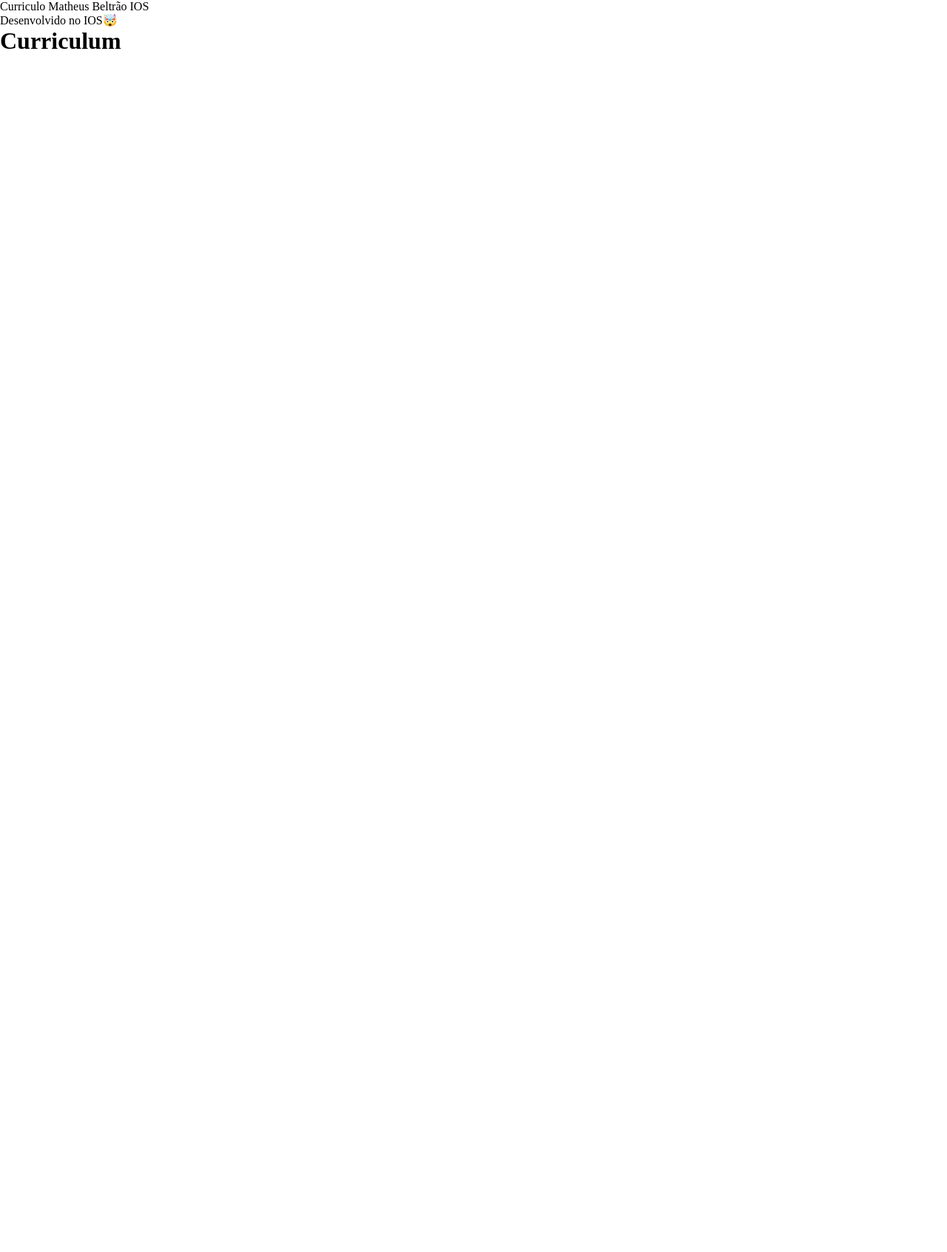
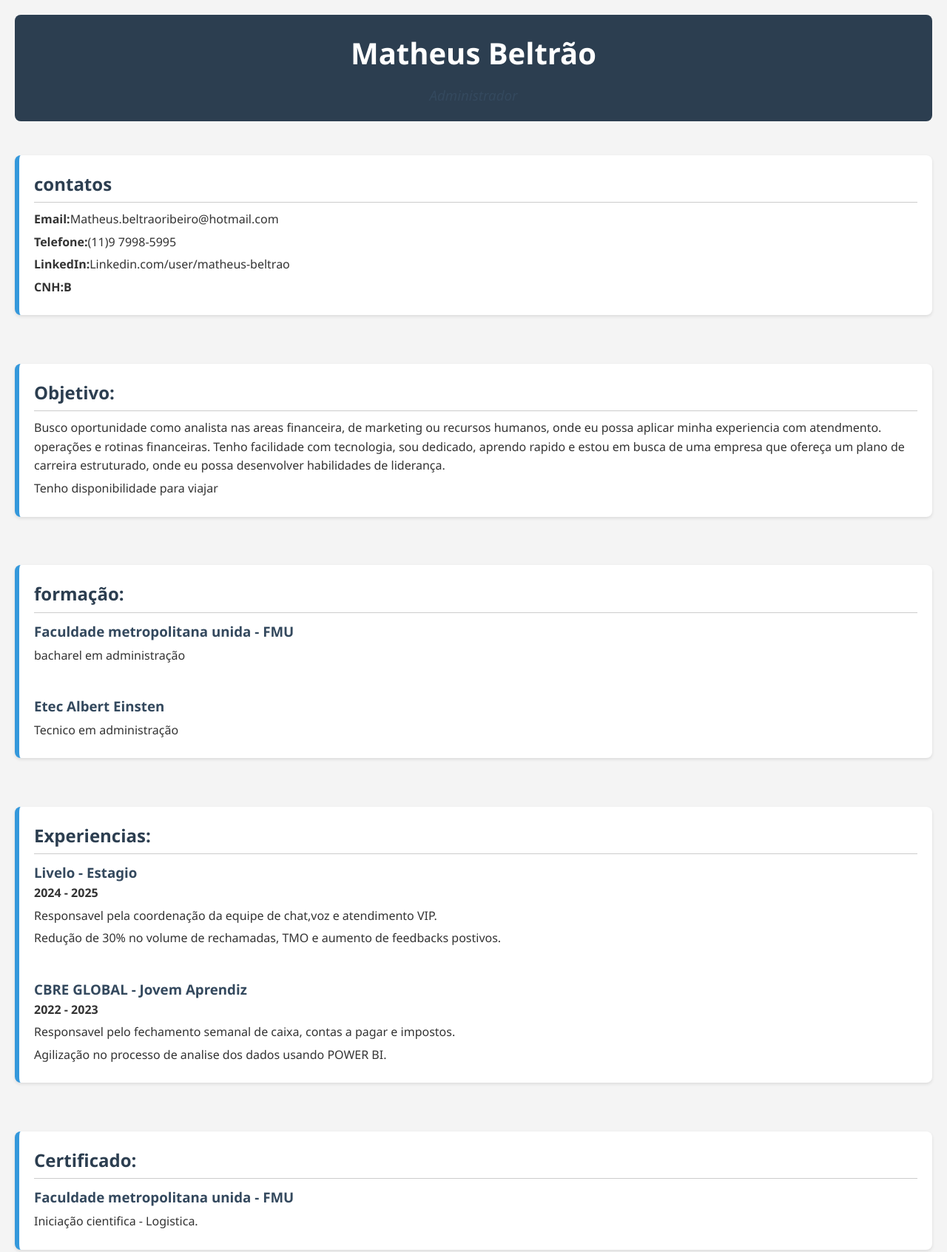
Before and after one commit to Matheus-Bel/Curriculo-web-ios, a plain HTML site: page index.html in a window 1280 px wide. Shown: the top 1693 px of the page at 74% size. Before the commit the page ends 800 px from the top, so only its background shows below. Drawn offline with Linux system fonts and the light colour scheme.

Commit message:
segundo commit

```diff
--- a/CSS/Style.css
+++ b/CSS/Style.css
@@ -1,6 +1,92 @@
 /* Para resetar o CSS forçado pelo navegador, podemos utilizar o seguinte codigo */
+* /* Reset básico */
 * {
-    margin: 0%;
-    padding: 0%;
+    margin: 0;
+    padding: 0;
+    box-sizing: border-box;
 }
+
+body {
+    font-family: 'Segoe UI', Tahoma, Geneva, Verdana, sans-serif;
+    background-color: #f4f4f4;
+    color: #333;
+    line-height: 1.6;
+    padding: 20px;
+}
+
+header {
+    background-color: #2c3e50;
+    color: white;
+    padding: 20px;
+    text-align: center;
+    border-radius: 8px;
+}
+
+header h1 {
+    font-size: 2.5em;
+    margin-bottom: 10px;
+}
+
+header h3 {
+    font-weight: normal;
+    font-style: italic;
+}
+
+section {
+    background-color: white;
+    margin: 20px 0;
+    padding: 20px;
+    border-left: 6px solid #3498db;
+    border-radius: 8px;
+    box-shadow: 0 2px 4px rgba(0,0,0,0.1);
+}
+
+h2 {
+    color: #2c3e50;
+    margin-bottom: 10px;
+    border-bottom: 1px solid #ccc;
+    padding-bottom: 5px;
+}
+
+h3 {
+    color: #34495e;
+    margin-top: 10px;
+}
+
+p, li {
+    margin: 5px 0;
+    font-size: 1em;
+}
+
+ul {
+    list-style-type: disc;
+    margin-left: 20px;
+}
+
+footer {
+    text-align: center;
+    padding: 20px;
+    font-weight: bold;
+    background-color: #2c3e50;
+    color: white;
+    border-radius: 8px;
+    margin-top: 40px;
+}
+
+ (max-width: 600px) {
+    body {
+        padding: 10px;
+    }
+
+    header h1 {
+        font-size: 1.8em;
+    }
+
+    section {
+        padding: 15px;
+    }
+}
+
+
+
 /* O SINAL * (Asterisco) representa a pagina HTML, e com isso podemos aplicar alterações na pagina inteira. assim zeramos o padding e a margin padrão */
--- a/index.html
+++ b/index.html
@@ -1,17 +1,106 @@
 <!DOCTYPE html>
 <html lang="pt-br">
+
 <head>
     <meta charset="UTF-8">
     <meta name="viewport" content="width=device-width, initial-scale=1.0">
     <link rel="stylesheet" href="CSS/Style.css">
     <title>Curriculo Desenvolvimento WEB</title>
 </head>
+
 <body>
-    <header>Curriculo Matheus Beltrão IOS</header>
-    <main></main>
-    <footer>Desenvolvido no IOS🤯</footer>
-    <h1>
-Curriculum
-    </h1>
+    <div class="Curriculo"></div>
+    <header>
+        <h1>Matheus Beltrão</h1>
+        <h3>Administrador</h3>
+    </header>
+    <br>
+    <section class="Dados pessoais">
+    <h2>contatos</h2>
+    <p><strong>Email:</strong>Matheus.beltraoribeiro@hotmail.com</p>
+    <p><strong>Telefone:</strong>(11)9 7998-5995</p>
+    <p><strong>LinkedIn:</strong>Linkedin.com/user/matheus-beltrao</p>
+    <p><strong>CNH:B</strong></p>
+</section>
+<br>
+    <section class="Objetivo">
+        <h2>Objetivo:</h2>
+        <p>Busco oportunidade como analista nas areas financeira, de marketing ou recursos humanos, onde eu possa aplicar minha experiencia com atendmento. operações e rotinas financeiras. Tenho facilidade com tecnologia, sou dedicado, aprendo rapido e estou em busca de uma empresa que ofereça um plano de carreira estruturado, onde eu possa desenvolver habilidades de liderança.</p>
+        <p>Tenho disponibilidade para viajar</p>
+    </section>
+<br>
+<section class="formação">
+    <h2>formação:</h2>
+    <h3><Strong>Faculdade metropolitana unida - FMU</Strong></h3>
+    <p>bacharel em administração</p>
+    <br>
+    <h3><Strong>Etec Albert Einsten</Strong></h3>
+    <p>Tecnico em administração</p>
+</section>
+<br>
+<section class="Experiencias">
+    <h2>Experiencias:</h2>
+    <h3><Strong>Livelo - Estagio</Strong></h3>
+    <h4>2024 - 2025</h4>
+    <p>Responsavel pela coordenação da equipe de chat,voz e atendimento VIP.</p>
+    <P>Redução de 30% no volume de rechamadas, TMO e aumento de feedbacks postivos.</P>
+    <br>
+    <h3><Strong>CBRE GLOBAL - Jovem Aprendiz</Strong></h3>
+    <h4>2022 - 2023</h4>
+    <p>Responsavel pelo fechamento semanal de caixa, contas a pagar e impostos.</p>
+    <p>Agilização no processo de analise dos dados usando POWER BI.</p>
+</section>
+<BR>
+<section class="Certificado">
+    <h2>Certificado:</h2>
+    <h3><Strong>Faculdade metropolitana unida - FMU</Strong></h3>
+    <p>Iniciação cientifica - Logistica.</p>
+</section>
+<br>
+<section class="Cursos">
+    <h2>Cursos complementares:</h2>
+    <h3><Strong>Havard Managementor</Strong></h3>
+    <ul>
+        <li>Elaboração de orçamento</li>
+        <li>Fundamentos de finanças</li>
+        <li>Desenvolvimento de plano de negocios</li>
+    </ul>
+    <br>
+    <h3><Strong>Talent Coach CBRE</Strong></h3>
+    <ul>
+        <li>Como evitar conflitos</li>
+        <li>Proteção de dados</li>
+        <li>Dignidade e respeito no local de trabalho</li>
+    </ul>
+    <br>
+    <h3><Strong>Fundação Bradesco</Strong></h3>
+    <ul>
+        <li>Comunicação empresarial</li>
+        <li>Introdução a analise de dados</li>
+        <li>I.A e novo contexto de cultura</li>
+    </ul>
+</section>
+<br>
+<section class="Idioma">
+<h2>Idiomas:</h2>
+   <P>Inglês - Avançado</P>
+   <p>Espanhol - Basico</p>
+</section>
+<br>
+<section class="Habilidades">
+    <h2>Habilidades:</h2>
+    <ul>
+        <li>Power BI</li>
+        <li>html</li>
+        <li>Java Script</li>
+        <li>Uso de I.A</li>
+        <li>Gestão de tempo e pessoas</li>
+        <li>Office Avançado</li>
+    </ul>
+ </section>
+</div>
+<br><br><br><br>
+<footer>Matheus</footer>
 </body>
+
 </html>
```
